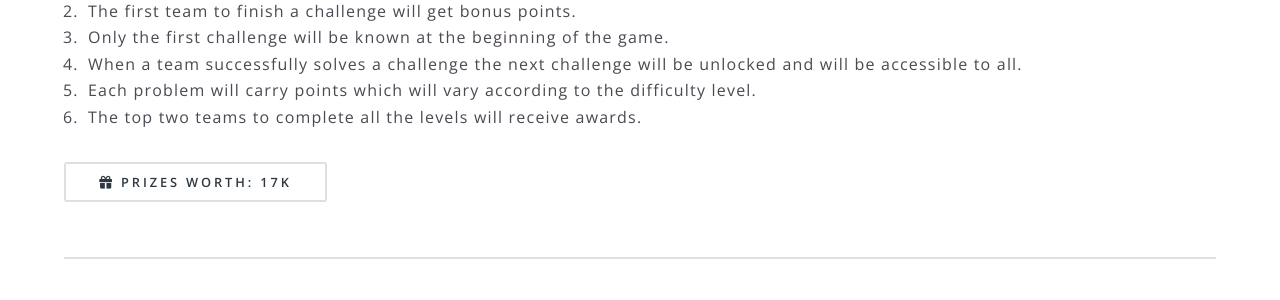
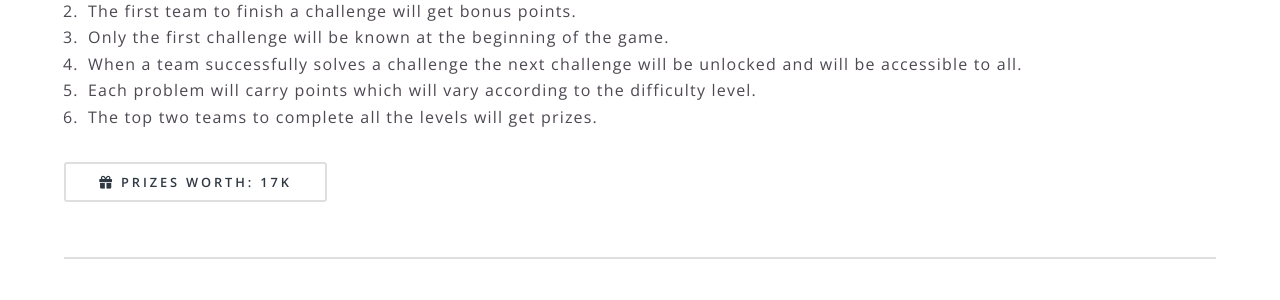
Before and after one commit to skyhitblog/prajyukttam.github.io, a Jekyll site: the page built from coding.html, in a window 1280 px wide and 900 px high, scrolled down 660 px. Shown: the part 154-454 px from the top of the window. Built offline with Jekyll 4.4.1, drawn with Linux system fonts in a browser that asks for light colours; nearby versions of some CDN libraries; library files that are not in the unit come from our copies.

Commit message:
ctf fixed typo

```diff
--- a/coding.html
+++ b/coding.html
@@ -25,7 +25,7 @@ Rules and Regulations :</h4>
 </li>
 <li>Each problem will carry points which will vary according to the difficulty level.
 </li>
-<li>The top two teams to complete all the levels will receive awards.
+<li>The top two teams to complete all the levels will get prizes.
 </li>
 </ol>
 
```
